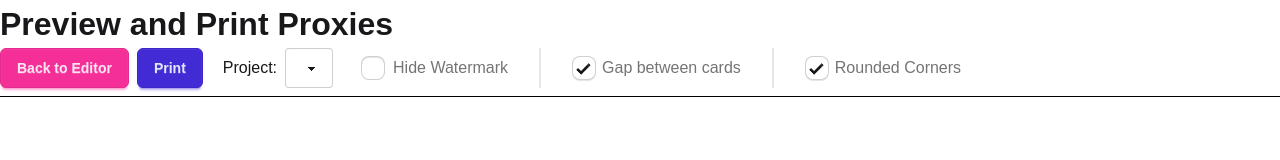
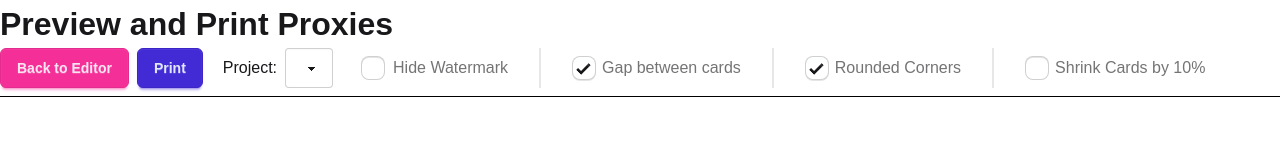
Before and after one commit to MM4096/simplified-proxies, a Next.js app: page /editor/mtg/print in a window 1280 px wide. Shown: the top 160 px of the page. Built offline with nearby package versions, Linux system fonts and the light colour scheme.

Commit message:
added shrink cards

```diff
--- a/src/app/editor/components/printPage.tsx
+++ b/src/app/editor/components/printPage.tsx
@@ -22,6 +22,7 @@ export function PrintPage({gameId, gameLocalStorageKey,}: {
 
 	const [useGap, setUseGap] = useState<boolean>(true);
 	const [roundCorners, setRoundCorners] = useState<boolean>(true);
+	const [shrinkCards, setShrinkCards] = useState<boolean>(false);
 
 	function getProjectNames() {
 		let retProjects: string[] = [];
@@ -97,10 +98,15 @@ export function PrintPage({gameId, gameLocalStorageKey,}: {
 					<input type="checkbox" className="checkbox" checked={roundCorners} onChange={(e) => setRoundCorners(e.target.checked)}/>
 					Rounded Corners
 				</label>
+				<div className="divider divider-horizontal"/>
+				<label className="label">
+					<input type="checkbox" className="checkbox" checked={shrinkCards} onChange={(e) => setShrinkCards(e.target.checked)}/>
+					Shrink Cards by 10%
+				</label>
 			</div>
 		</div>
 		<div className="custom-divider"/>
-		<div className={`card-print ${useGap ? "gap" : ""} ${roundCorners ? "" : "no-rounded-corners"} transform`}>
+		<div className={`card-print ${useGap ? "gap" : ""} ${roundCorners ? "" : "no-rounded-corners"} ${shrinkCards ? "shrink-cards" : ""} transform`}>
 			{
 				allCards.map((card, index) => {
 					switch (gameId) {
--- a/src/app/styles/print.css
+++ b/src/app/styles/print.css
@@ -43,3 +43,12 @@ body .double-card {
 .card-print.no-rounded-corners > .card {
 	border-radius: 0;
 }
+
+.card-print.shrink-cards > .card {
+	transform: scale(0.9);
+}
+
+.card-print.shrink-cards {
+	grid-template-columns: repeat(auto-fill, calc(var(--card-width) * 0.9));
+	grid-auto-rows: calc(var(--card-height) * 0.9);
+}
--- a/src/lib/changelog.tsx
+++ b/src/lib/changelog.tsx
@@ -9,6 +9,15 @@ export type ChangelogEntry = {
 export type Changelog = ChangelogEntry[];
 
 export const changelog: Changelog = [
+	{
+		date: "2025-09-16",
+		version: "v1.3.1",
+		changes: (<>
+			<ul className="list-disc">
+				<li>Added options to shrink cards while printing</li>
+			</ul>
+		</>)
+	},
 	{
 		date: "2025-09-15",
 		version: "v1.3",
```
